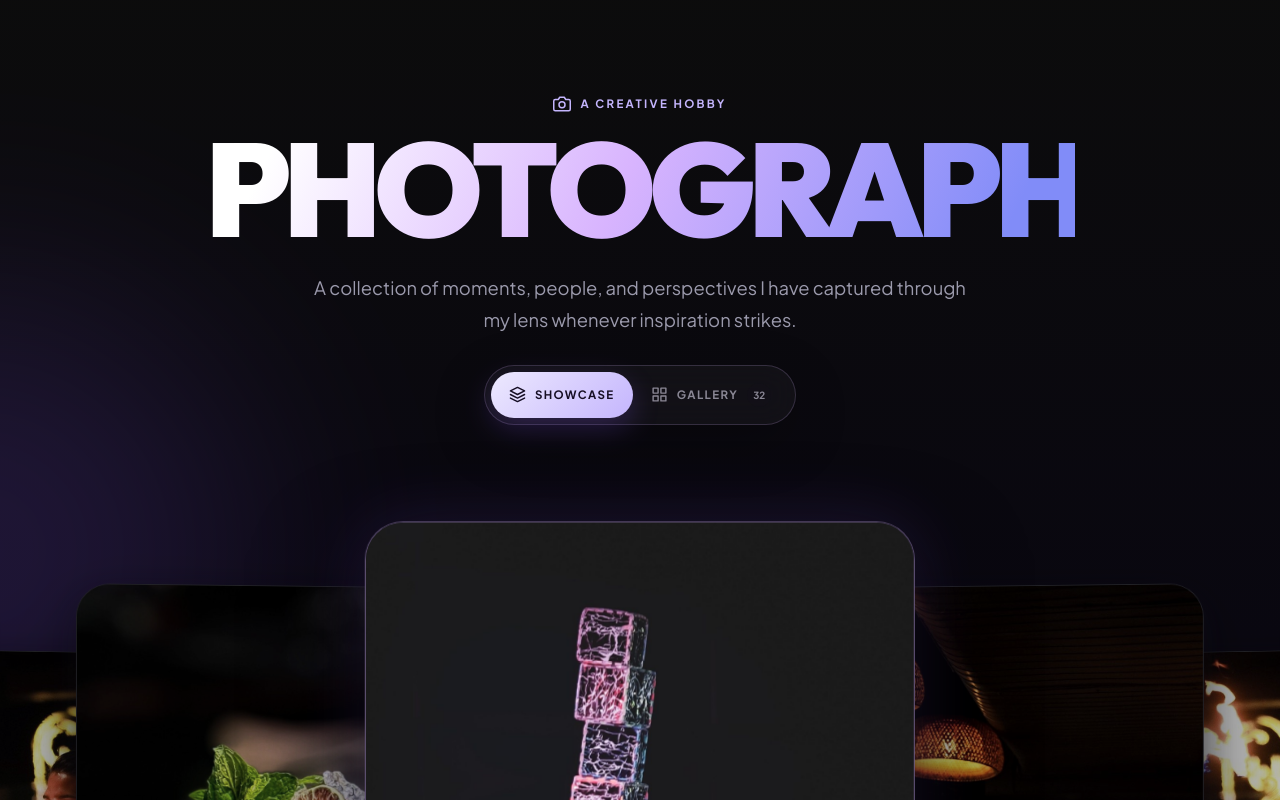
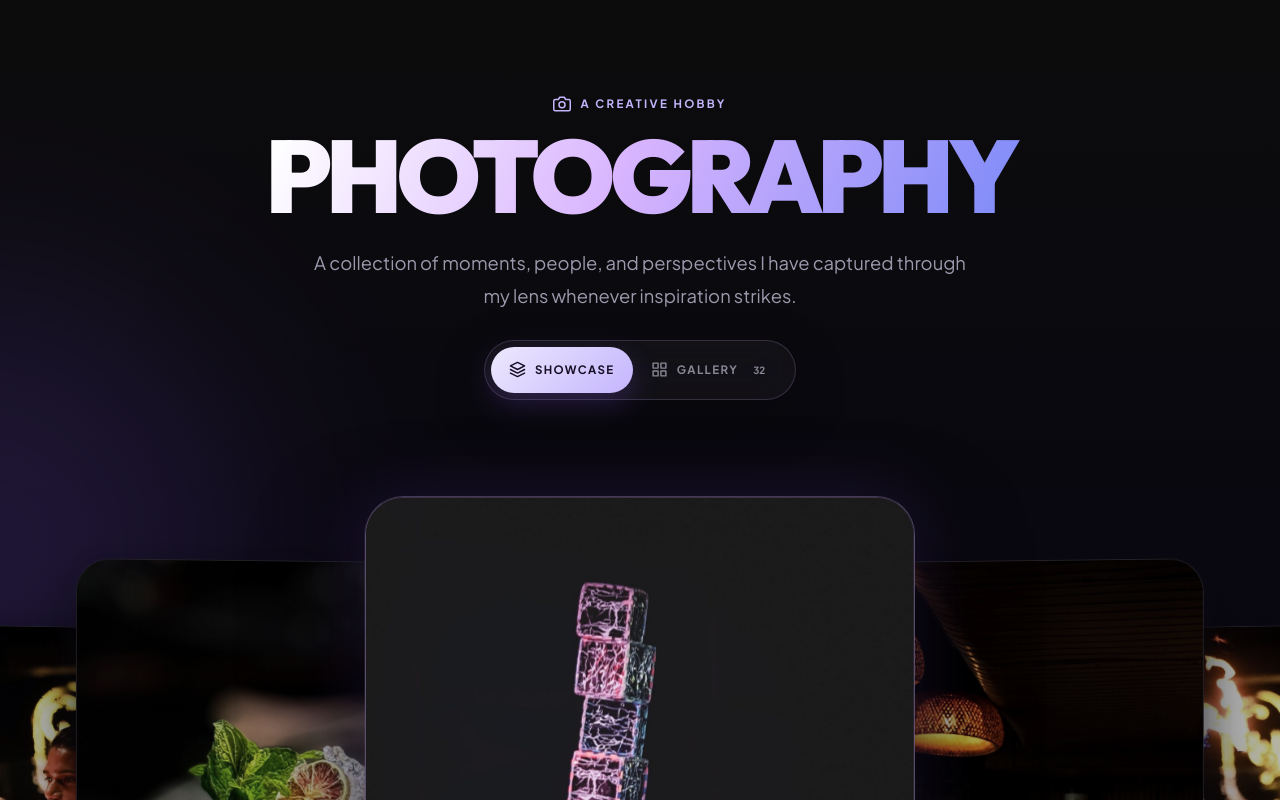
Before and after one commit to smrutiparhi/Smruti_Parhi, a React (Vite) app: page / in a window 1280 px wide. Shown: the part 3340-4140 px from the top of the page. Built offline with nearby package versions, Linux system fonts and the light colour scheme.

Commit message:
Prevent photography heading clipping

```diff
--- a/src/components/Photography.css
+++ b/src/components/Photography.css
@@ -64,10 +64,11 @@
 .photography-heading-wrap h2 {
   margin: 0;
   font-family: 'Outfit', sans-serif;
-  font-size: clamp(4rem, 11vw, 132px);
+  font-size: clamp(3.5rem, 8vw, 112px);
   font-weight: 900;
   line-height: 0.84;
   letter-spacing: -0.055em;
+  white-space: nowrap;
   text-transform: uppercase;
   background: linear-gradient(115deg, #ffffff 8%, #d8b4fe 48%, #818cf8 92%);
   -webkit-background-clip: text;
@@ -746,6 +747,7 @@
     font-size: clamp(2.3rem, 11.5vw, 4.15rem);
     line-height: 0.9;
     letter-spacing: -0.065em;
+    white-space: nowrap;
   }
 
   .photography-heading-wrap p {
```
